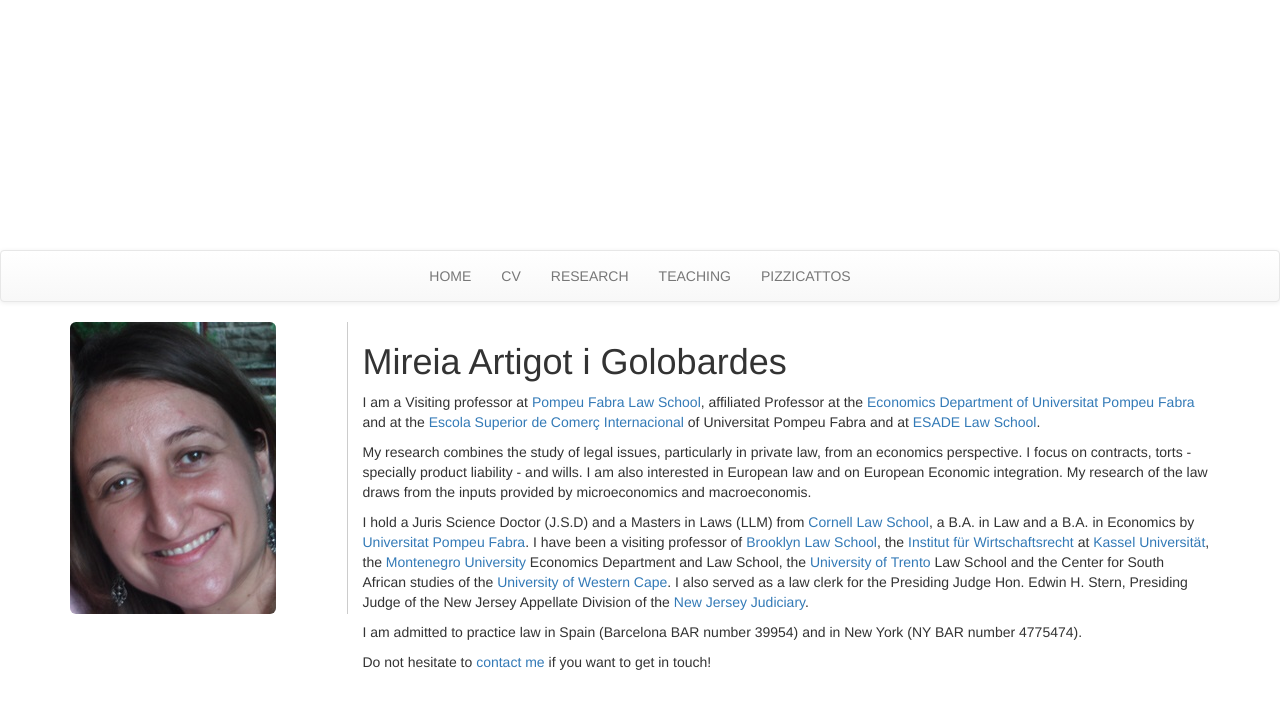
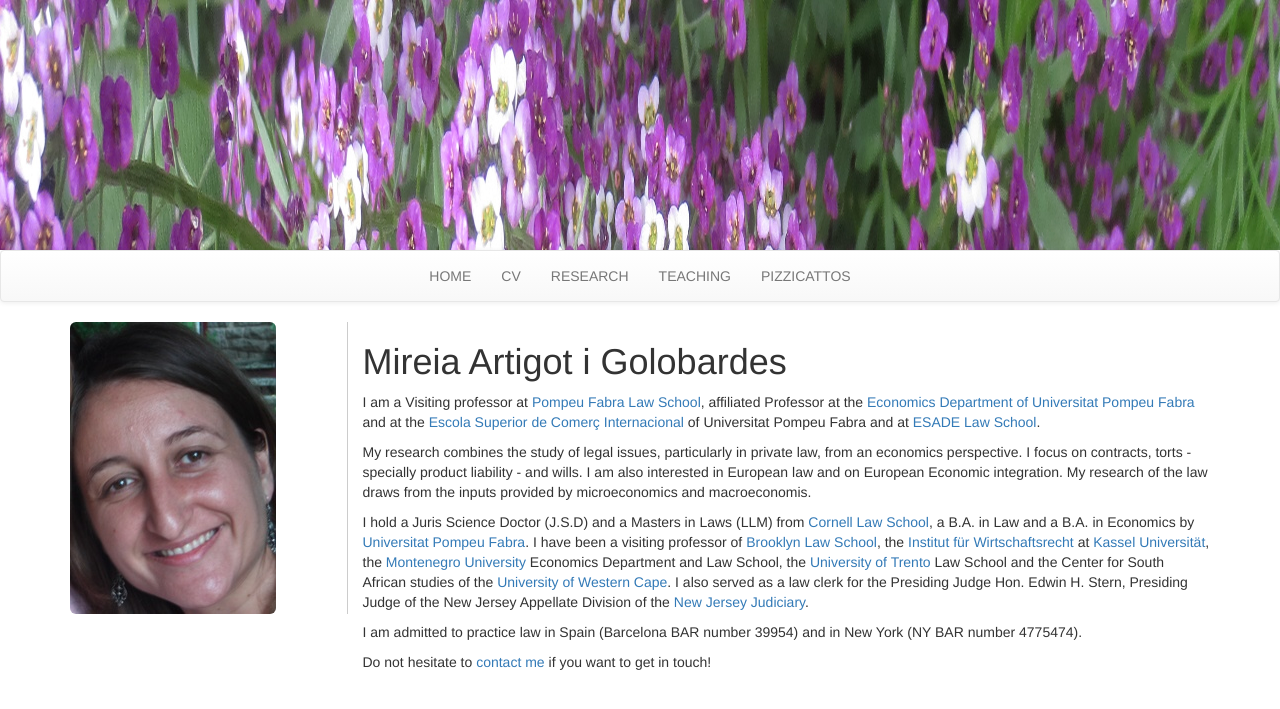
Before and after one commit to JohnPalmer/mireiaartigot, a Jekyll site: the page built from index.md, in a window 1280 px wide. Shown: the top 709 px of the page. Built offline with Jekyll 4.4.1, drawn with Linux system fonts in a browser that asks for light colours; nearby versions of some CDN libraries; our own code applies the rules of GitHub Pages for plain Markdown files.

Commit message:
Update head.html

```diff
--- a/_includes/head.html
+++ b/_includes/head.html
@@ -21,7 +21,7 @@
 
 <style>
 .wrapper {
-  background-image: url()
+  background-image: url("{{ site.url }}/images/IMG_8605.JPG");
   background-repeat: no-repeat;
   background-size: 100% 100%;
   width: 100%;
```
